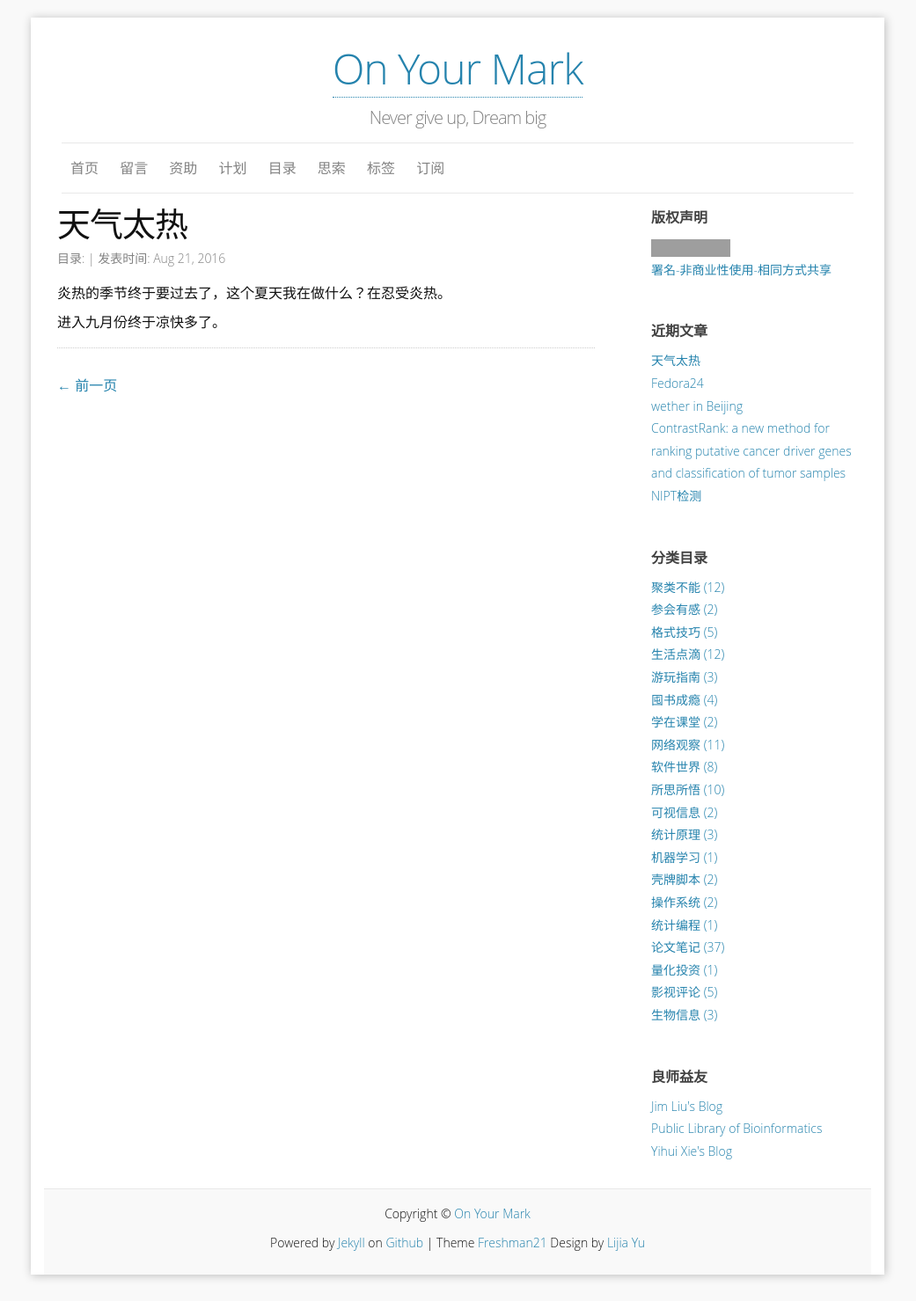
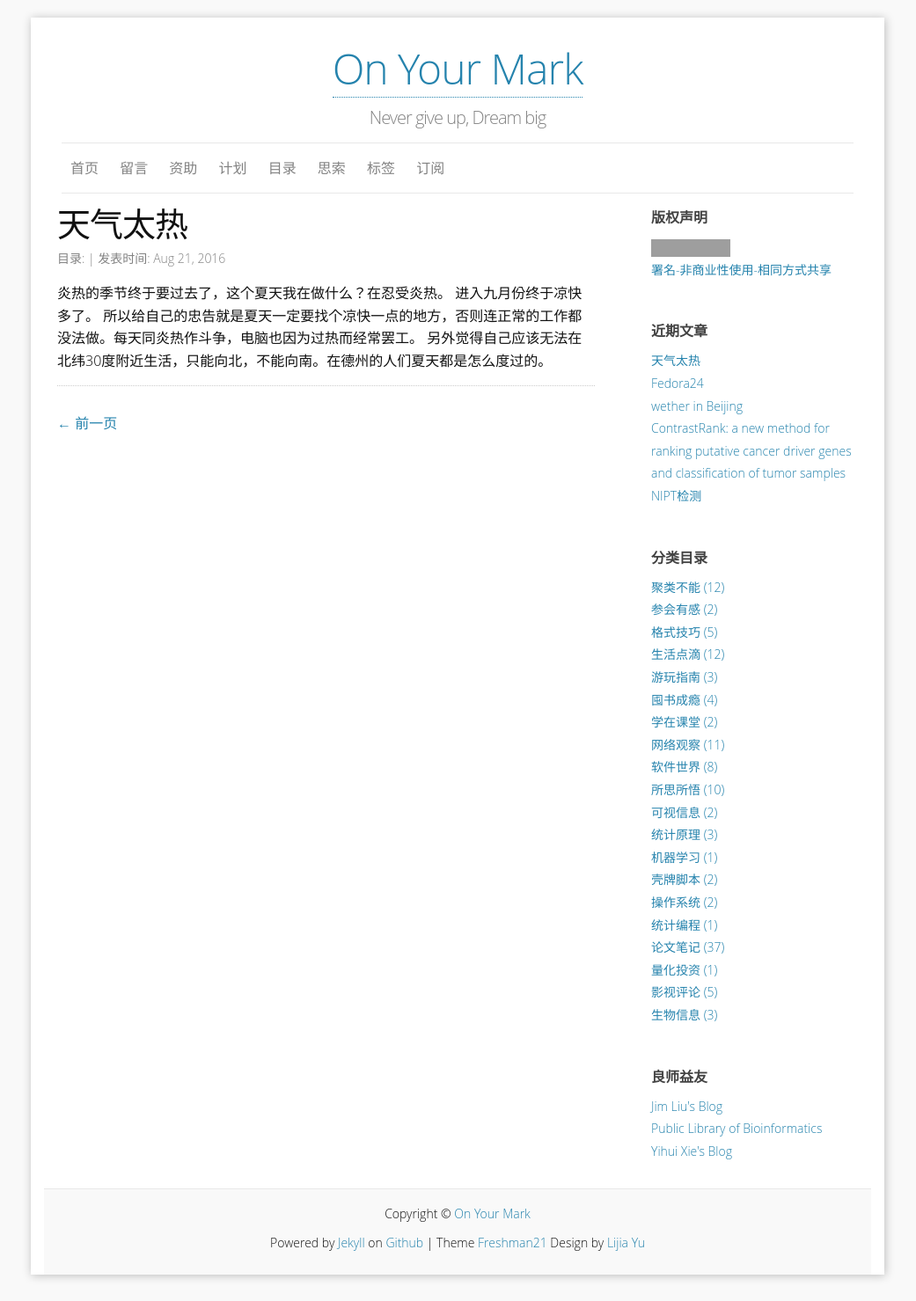
Before and after one commit to yulijia/cn, a Jekyll site: the page built from _posts/2016-08-21-weather.md, in a window 1280 px wide. Shown: the whole page at 88% size, without its empty margins (120-1161 px from the left). Built offline with Jekyll 4.4.1, drawn with Linux system fonts in a browser that asks for light colours; some web fonts are replaced; comment, search, counter and statistics services are not loaded; grey boxes are pictures that could not be loaded.

Commit message:
update(content)

```diff
--- a/_posts/2016-08-21-weather.md
+++ b/_posts/2016-08-21-weather.md
@@ -9,5 +9,6 @@ tags:
 ---
 
 炎热的季节终于要过去了，这个夏天我在做什么？在忍受炎热。
-
 进入九月份终于凉快多了。
+所以给自己的忠告就是夏天一定要找个凉快一点的地方，否则连正常的工作都没法做。每天同炎热作斗争，电脑也因为过热而经常罢工。
+另外觉得自己应该无法在北纬30度附近生活，只能向北，不能向南。在德州的人们夏天都是怎么度过的。
```
